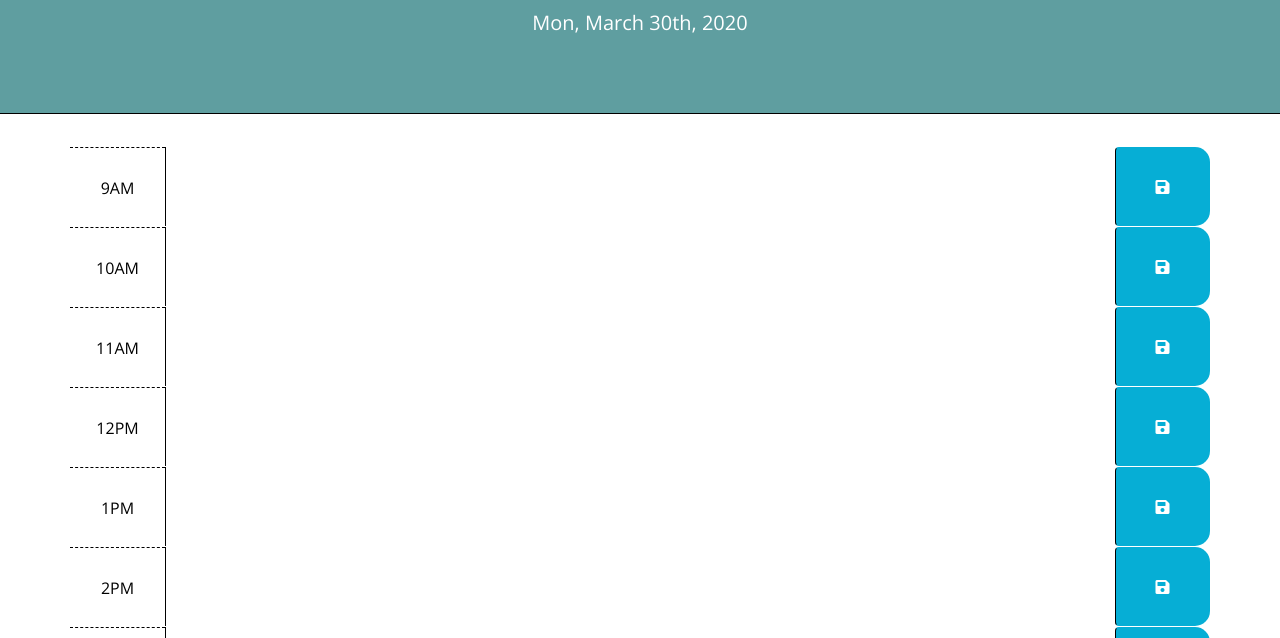
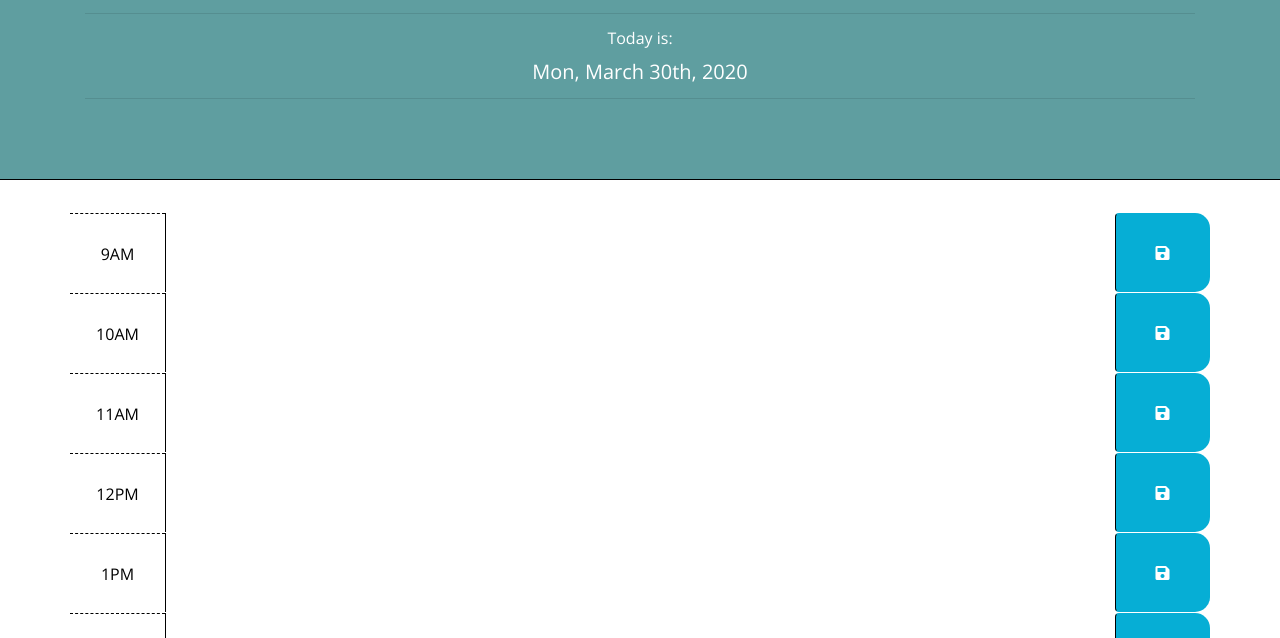
Before and after one commit to jhnpn/Day-Planner, a plain HTML site: page index.html in a window 1280 px wide. Shown: the part 162-800 px from the top of the page. Drawn offline with nearby package versions, Linux system fonts and the light colour scheme.

Commit message:
added some text elements

```diff
--- a/index.html
+++ b/index.html
@@ -22,8 +22,9 @@
     <header class="jumbotron jumbotron-fluid">
         <div class="container">
             <h1 class="display-4">Day Planner</h1>
-            <p class="lead">What am I doing today?</p>
-            <p id="current-day" class="lead"></p>
+            <p class="lead">What am I doing today?</p> <hr>
+            <p>Today is:</p>
+            <p id="current-day" class="lead"></p> <hr>
         </div>
     </header>
 
```
